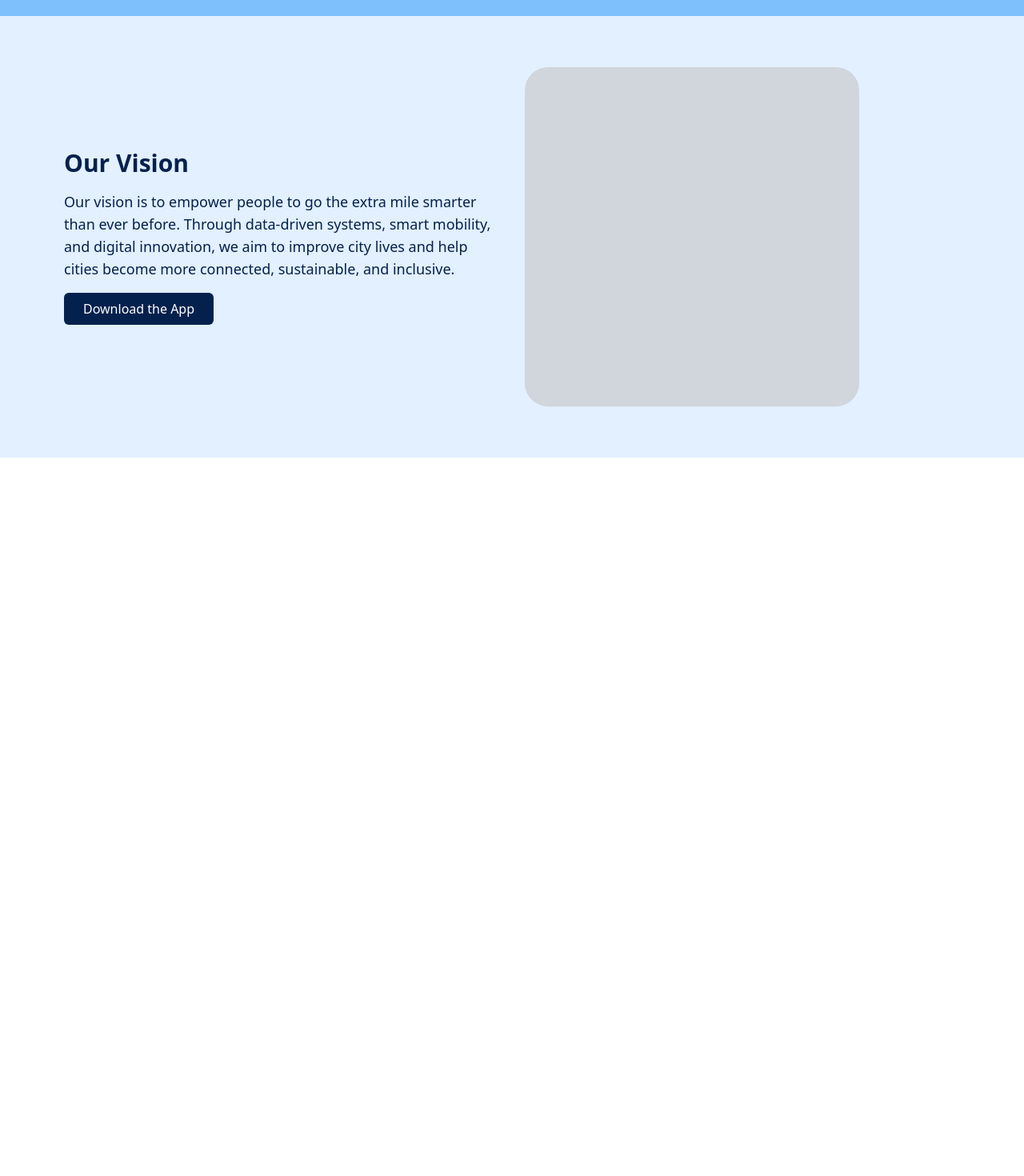
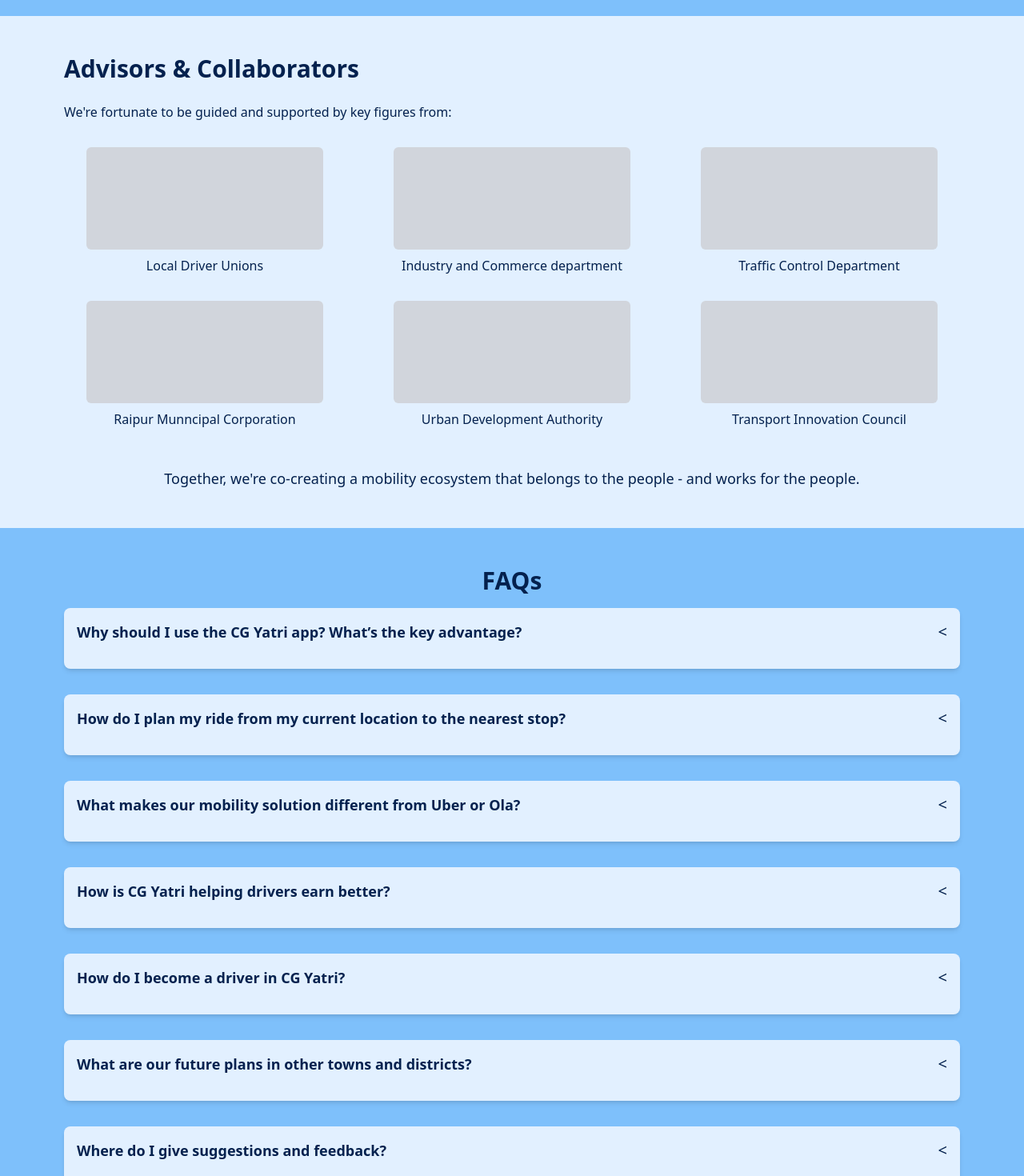
Before and after one commit to aloksingh06/CG-yatri-web, a Next.js app: page /About in a window 1280 px wide. Shown: the part 1620-3090 px from the top of the page at 80% size. Before the commit the page ends 2192 px from the top, so only its background shows below. Built offline with nearby package versions, Linux system fonts and the light colour scheme.

Commit message:
content add

```diff
--- a/app/About/page.jsx
+++ b/app/About/page.jsx
@@ -12,8 +12,8 @@
             <p className="text-lg leading-7">
               We are building a smart, reliable, and sustainable urban
               transportation platform dedicated to the people of Chhattisgarh.
-              Whether it's for daily commuters, tourists, or local travelers, our
-              platform brings innovative mobility solutions that are secure,
+              Whether it's for daily commuters, tourists, or local travelers,
+              our platform brings innovative mobility solutions that are secure,
               efficient, and environment-friendly. With a team of dedicated
               professionals, we aim to revolutionize how people move within our
               cities—through smart planning, real-time information systems,
@@ -34,8 +34,8 @@
               CG Yatri is a state-of-the-art mobility application developed to
               deliver real-time transport services to the residents of
               Chhattisgarh. With intuitive features, multi-modal journey
-              planning, and seamless integration of public and private transport,
-              CG Yatri ensures a smart city experience.
+              planning, and seamless integration of public and private
+              transport, CG Yatri ensures a smart city experience.
             </p>
             <button className="bg-[#04214E] text-white px-6 py-2 rounded-md hover:bg-[#06306b]">
               Download the App
@@ -45,16 +45,15 @@
         </div>
       </section>
 
-      {/* Our Mobility Section */}
+      {/* Our Team Section */}
       <section className="bg-[#7EC0FB] text-[#04214E] py-12">
         <div className="max-w-6xl mx-auto px-4 grid grid-cols-1 md:grid-cols-2 gap-8 items-center">
           <div>
-            <h2 className="text-3xl font-bold mb-4">Our Mobility</h2>
+            <h2 className="text-3xl font-bold mb-4">Our Team</h2>
             <p className="text-lg leading-7 mb-4">
-              We envision a platform where autos, buses, taxis, and bikes work
-              together through a community-driven approach. With digital maps,
-              real-time info, and inclusive design, we're making mobility
-              smarter and more democratic across Chhattisgarh.
+              Our platform is driven bu a young, multidiciplinary team of
+              passionate changemakers aiming to create sustainable mobility for
+              all.
             </p>
             <button className="bg-[#04214E] text-white px-6 py-2 rounded-md hover:bg-[#06306b]">
               Download the App
@@ -64,24 +63,96 @@
         </div>
       </section>
 
-      {/* Our Vision Section */}
-      <section className="bg-[#E2F0FF] text-[#04214E] py-16 px-6">
-        <div className="max-w-6xl mx-auto px-4 grid grid-cols-1 md:grid-cols-2 gap-8 items-center">
-          <div>
-            <h2 className="text-3xl font-bold mb-4">Our Vision</h2>
-            <p className="text-lg leading-7 mb-4">
-              Our vision is to empower people to go the extra mile smarter than
-              ever before. Through data-driven systems, smart mobility, and
-              digital innovation, we aim to improve city lives and help cities
-              become more connected, sustainable, and inclusive.
-            </p>
-            <button className="bg-[#04214E] text-white px-6 py-2 rounded-md hover:bg-[#06306b]">
-              Download the App
-            </button>
+      {/* Advisors & Collaborators Section */}
+      <section className="bg-[#E2F0FF] text-[#04214E] py-12">
+        <div className="max-w-6xl mx-auto px-4">
+          <h2 className="text-3xl font-bold mb-6">Advisors & Collaborators <span></span></h2>
+          <p className="text-base mb-8">
+            We're fortunate to be guided and supported by key figures from:
+          </p>
+          <div className="grid grid-cols-1 sm:grid-cols-2 md:grid-cols-3 gap-8 mb-12 ">
+            {[
+              "Local Driver Unions",
+              "Industry and Commerce department",
+              "Traffic Control Department",
+              "Raipur Munncipal Corporation",
+              "Urban Development Authority",
+              "Transport Innovation Council"
+            ].map((name, index) => (
+              <div key={index} className="flex flex-col items-center">
+                <div className="h-32 w-74 bg-gray-300 rounded-md mb-2"></div>
+                <p className="text-center font-medium">{name}</p>
+                </div>
+            ))}
           </div>
-          <div className="w-[418px] h-[424px] bg-gray-300 rounded-[29px] mx-auto md:mx-0"></div>
+          <p className="text-lg font-medium text-center ">
+            Together, we're co-creating a mobility ecosystem that belongs to the people - and works for the people.
+          </p>
         </div>
       </section>
+
+      {/* FAQ Sectiton */}
+      {/* FAQ Section */}
+<section className="bg-[#7EC0FB] text-[#04214E] py-12">
+  <div className="max-w-6xl mx-auto px-4">
+    <h2 className="text-3xl font-bold mb-4 text-center">FAQs</h2>
+
+    {/* FAQ Questions */}
+    {[
+      {
+        question: "Why should I use the CG Yatri app? What’s the key advantage?",
+        answer:
+          "CG Yatri provides an affordable, reliable, and accessible travel solution tailored for Chhattisgarh. It offers real-time updates, transparent pricing, and multimodal options."
+      },
+      {
+        question: "How do I plan my ride from my current location to the nearest stop?",
+        answer:
+          "The app uses GPS to detect your location and suggests the nearest transit stop. You can also enter your destination to get route suggestions."
+      },
+      {
+        question: "What makes our mobility solution different from Uber or Ola?",
+        answer:
+          "Unlike Uber or Ola, CG Yatri focuses on local connectivity, integrates public-private transport, and supports affordable travel across urban and semi-urban routes."
+      },
+      {
+        question: "How is CG Yatri helping drivers earn better?",
+        answer:
+          "We provide a consistent customer base, low commission structure, and better route optimization to increase driver earnings."
+      },
+      {
+        question: "How do I become a driver in CG Yatri?",
+        answer:
+          "You can register on the CG Yatri Driver app or visit our local onboarding center with ID proof, vehicle documents, and license."
+      },
+      {
+        question: "What are our future plans in other towns and districts?",
+        answer:
+          "We're planning to expand across tier-2 and tier-3 towns of Chhattisgarh, ensuring last-mile connectivity even in semi-rural areas."
+      },
+      {
+        question: "Where do I give suggestions and feedback?",
+        answer:
+          "You can send feedback through the app’s 'Help & Support' section or email us at feedback@cgyatri.in."
+      }
+    ].map((faq, i) => (
+      <div key={i} className="mb-8">
+        <div className="bg-[#E2F0FF] p-4 rounded-lg shadow-md group transition duration-300 hover:shadow-lg cursor-pointer">
+          <div className="flex items-center justify-between">
+            <p className="font-semibold text-lg">{faq.question}</p>
+            <span className="text-xl transform group-hover:rotate-180 transition-all duration-300 ease-in-out">
+              &lt;
+            </span>
+          </div>
+          <div className="max-h-0 overflow-hidden group-hover:max-h-[300px] transition-all duration-500 ease-in-out text-[#04214E] text-base mt-4">
+            {faq.answer}
+          </div>
+        </div>
+      </div>
+    ))}
+  </div>
+</section>
+
+
     </div>
   );
 };
```
